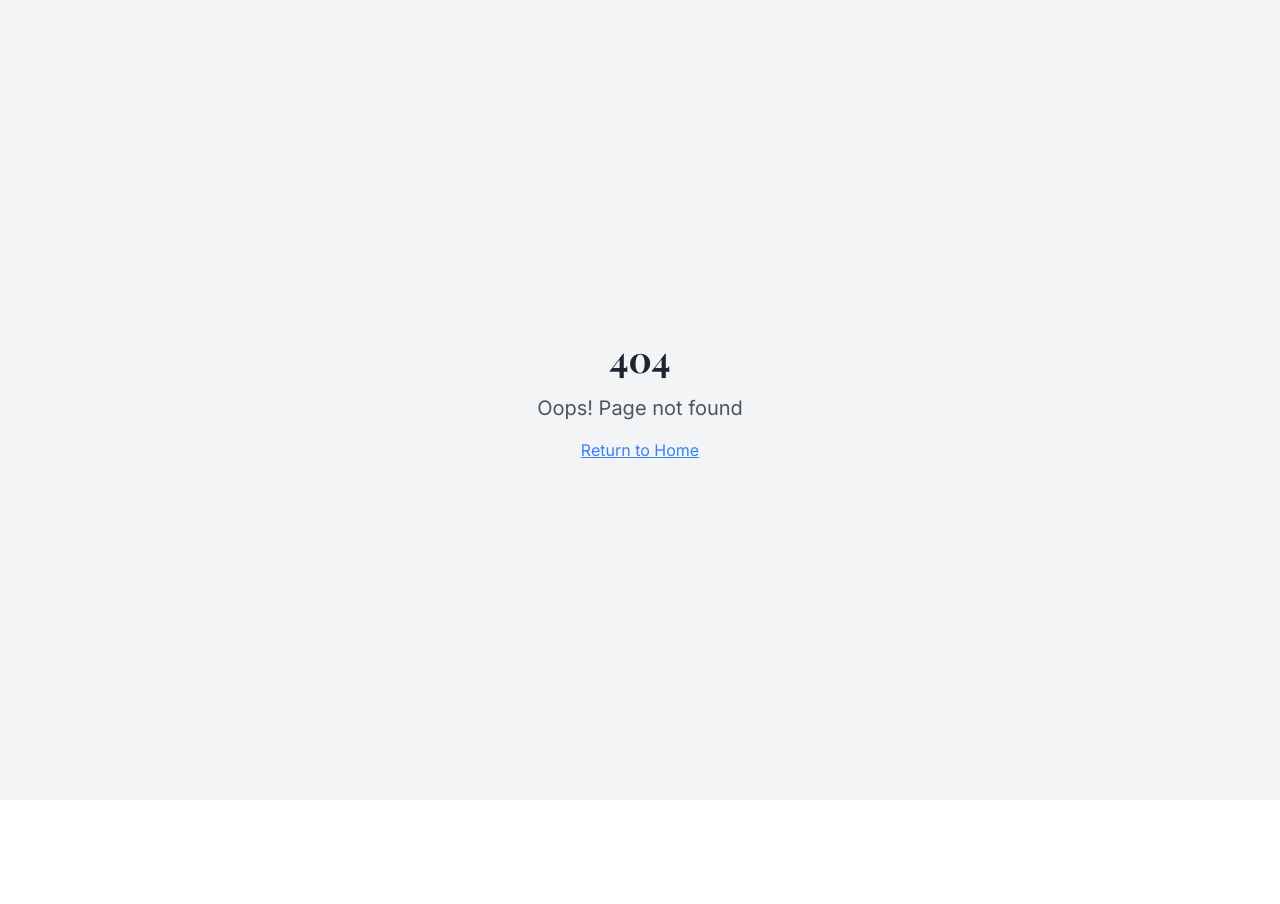
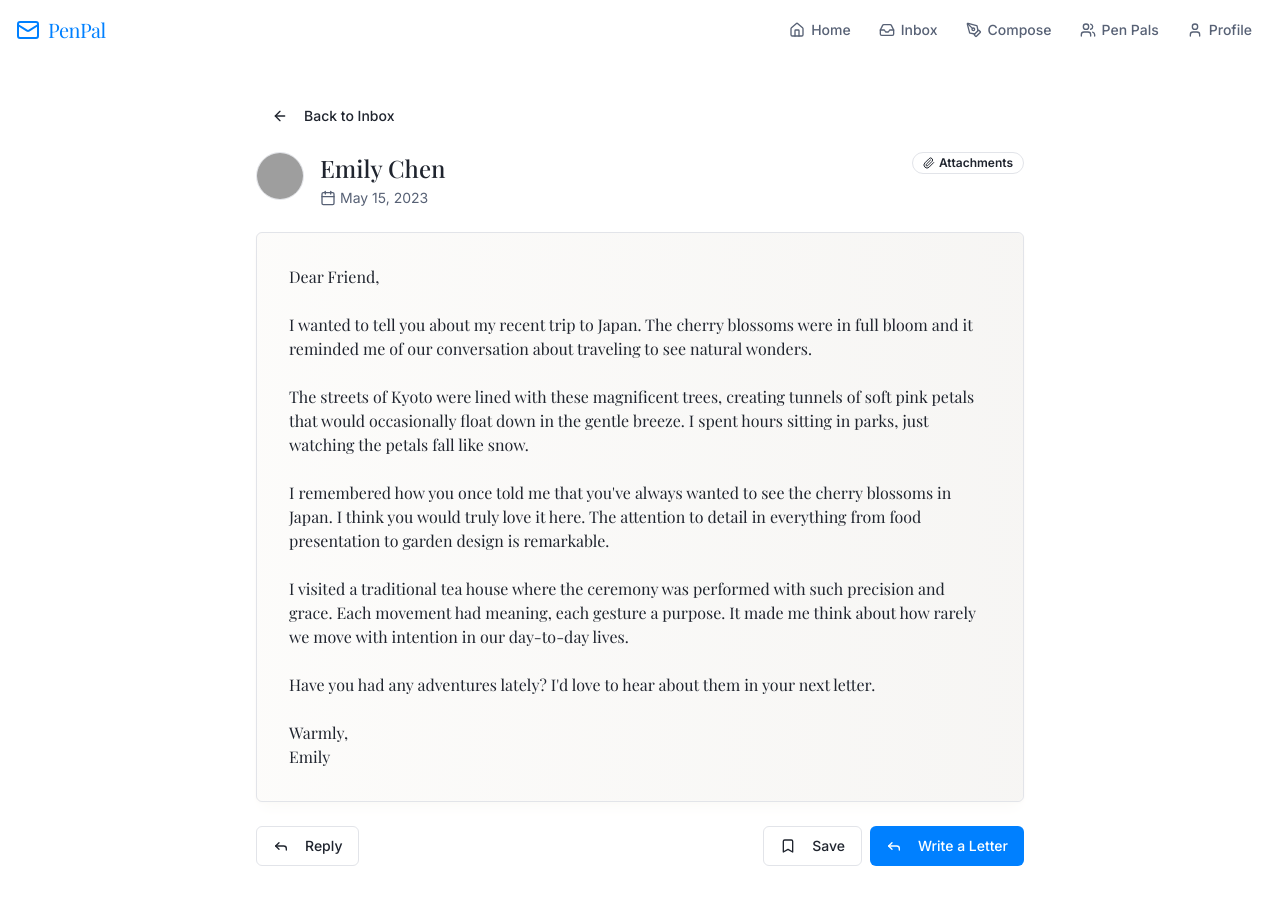
Before and after one commit to devTL493/PenPal-Palooza, a React (Vite) app: page /letter/1 in a window 1280 px wide. Before the commit this address had no page. Shown: the top 904 px of the page. Before the commit the page ends 800 px from the top, so only its background shows below. Built offline with nearby package versions, Linux system fonts and the light colour scheme; grey boxes are pictures that could not be loaded; a web font is replaced by a local one.

Commit message:
Implement conversation view functionality
Adds functionality to open and view individual conversations.

```diff
--- a/src/App.tsx
+++ b/src/App.tsx
@@ -10,6 +10,7 @@ import Compose from "./pages/Compose";
 import PenPals from "./pages/PenPals";
 import Profile from "./pages/Profile";
 import NotFound from "./pages/NotFound";
+import LetterDetail from "./pages/LetterDetail";
 
 const queryClient = new QueryClient();
 
@@ -22,6 +23,7 @@ const App = () => (
         <Routes>
           <Route path="/" element={<Index />} />
           <Route path="/dashboard" element={<Dashboard />} />
+          <Route path="/letter/:id" element={<LetterDetail />} />
           <Route path="/compose" element={<Compose />} />
           <Route path="/penpals" element={<PenPals />} />
           <Route path="/profile" element={<Profile />} />
--- a/src/pages/Dashboard.tsx
+++ b/src/pages/Dashboard.tsx
@@ -1,6 +1,6 @@
 
 import React, { useState } from 'react';
-import { Link } from 'react-router-dom';
+import { Link, useNavigate } from 'react-router-dom';
 import { Button } from "@/components/ui/button";
 import {
   Tabs,
@@ -82,10 +82,11 @@ const sentLetters = [
 
 const Dashboard = () => {
   const [searchQuery, setSearchQuery] = useState('');
+  const navigate = useNavigate();
 
   const handleOpenLetter = (id: string) => {
     console.log(`Opening letter ${id}`);
-    // In a real app, this would navigate to a letter detail view
+    navigate(`/letter/${id}`);
   };
 
   return (
--- /dev/null
+++ b/src/pages/LetterDetail.tsx
@@ -0,0 +1,158 @@
+import React from 'react';
+import { useParams, useNavigate, Link } from 'react-router-dom';
+import { Button } from "@/components/ui/button";
+import { Avatar, AvatarImage, AvatarFallback } from "@/components/ui/avatar";
+import { Badge } from "@/components/ui/badge";
+import { ArrowLeft, Reply, Bookmark, BookmarkCheck, Paperclip, Calendar, Mail } from 'lucide-react';
+import Navigation from '@/components/Navigation';
+
+// Sample data (in a real app, this would come from a database or API)
+const inboxLetters = [
+  {
+    id: '1',
+    sender: {
+      name: 'Emily Chen',
+      avatar: 'https://images.unsplash.com/photo-1494790108377-be9c29b29330?q=80&w=256&auto=format&fit=crop',
+    },
+    preview: 'I wanted to tell you about my recent trip to Japan. The cherry blossoms were in full bloom and it reminded me of our conversation about...',
+    content: `Dear Friend,
+
+I wanted to tell you about my recent trip to Japan. The cherry blossoms were in full bloom and it reminded me of our conversation about traveling to see natural wonders.
+
+The streets of Kyoto were lined with these magnificent trees, creating tunnels of soft pink petals that would occasionally float down in the gentle breeze. I spent hours sitting in parks, just watching the petals fall like snow.
+
+I remembered how you once told me that you've always wanted to see the cherry blossoms in Japan. I think you would truly love it here. The attention to detail in everything from food presentation to garden design is remarkable.
+
+I visited a traditional tea house where the ceremony was performed with such precision and grace. Each movement had meaning, each gesture a purpose. It made me think about how rarely we move with intention in our day-to-day lives.
+
+Have you had any adventures lately? I'd love to hear about them in your next letter.
+
+Warmly,
+Emily`,
+    timestamp: '2 hours ago',
+    isUnread: true,
+    hasAttachments: true,
+    date: 'May 15, 2023',
+  },
+  // ... other letters would be defined here
+];
+
+const sentLetters = [
+  // ... sent letters would be defined here
+];
+
+// Combine all letters for easier lookup
+const allLetters = [...inboxLetters, ...sentLetters];
+
+const LetterDetail = () => {
+  const { id } = useParams();
+  const navigate = useNavigate();
+
+  // Find the letter with the matching ID
+  const letter = allLetters.find(letter => letter.id === id);
+
+  // Handle case where letter is not found
+  if (!letter) {
+    return (
+      <div className="min-h-screen bg-background">
+        <Navigation />
+        <main className="container mx-auto px-4 pt-24 pb-16">
+          <div className="max-w-3xl mx-auto text-center">
+            <Mail className="h-12 w-12 mx-auto text-muted-foreground opacity-50" />
+            <h1 className="mt-4 text-2xl font-medium">Letter not found</h1>
+            <p className="mt-2 text-muted-foreground">The letter you're looking for doesn't exist or has been removed.</p>
+            <Button onClick={() => navigate(-1)} className="mt-4">
+              <ArrowLeft className="mr-2 h-4 w-4" />
+              Go Back
+            </Button>
+          </div>
+        </main>
+      </div>
+    );
+  }
+
+  return (
+    <div className="min-h-screen bg-background">
+      <Navigation />
+
+      <main className="container mx-auto px-4 pt-24 pb-16">
+        <div className="max-w-3xl mx-auto">
+          {/* Letter Header */}
+          <div className="mb-6">
+            <Button
+              variant="ghost"
+              onClick={() => navigate('/dashboard')}
+              className="mb-4"
+            >
+              <ArrowLeft className="mr-2 h-4 w-4" />
+              Back to Inbox
+            </Button>
+
+            <div className="flex items-start justify-between">
+              <div className="flex gap-4">
+                {letter.sender.avatar ? (
+                  <Avatar className="h-12 w-12 border border-border">
+                    <AvatarImage src={letter.sender.avatar} alt={letter.sender.name} />
+                    <AvatarFallback>{letter.sender.name.charAt(0)}</AvatarFallback>
+                  </Avatar>
+                ) : (
+                  <Avatar className="h-12 w-12 bg-primary/10 text-primary">
+                    <AvatarFallback>{letter.sender.name.charAt(0)}</AvatarFallback>
+                  </Avatar>
+                )}
+
+                <div>
+                  <h1 className="text-2xl font-serif font-medium">{letter.sender.name}</h1>
+                  <div className="flex items-center mt-1 text-sm text-muted-foreground">
+                    <Calendar className="h-4 w-4 mr-1" />
+                    <span>{letter.date || letter.timestamp}</span>
+                  </div>
+                </div>
+              </div>
+
+              <div className="flex gap-2">
+                {letter.hasAttachments && (
+                  <Badge variant="outline" className="flex items-center gap-1">
+                    <Paperclip className="h-3 w-3" />
+                    Attachments
+                  </Badge>
+                )}
+              </div>
+            </div>
+          </div>
+
+          {/* Letter Content */}
+          <div className="paper p-8 border rounded-md mb-6 whitespace-pre-line font-serif">
+            {letter.content || letter.preview}
+          </div>
+
+          {/* Action Buttons */}
+          <div className="flex justify-between">
+            <Button variant="outline">
+              <Reply className="mr-2 h-4 w-4" />
+              Reply
+            </Button>
+
+            <div className="flex gap-2">
+              <Button variant="outline">
+                {letter.hasSaved ?
+                  <><BookmarkCheck className="mr-2 h-4 w-4" />Saved</> :
+                  <><Bookmark className="mr-2 h-4 w-4" />Save</>
+                }
+              </Button>
+
+              <Link to="/compose">
+                <Button>
+                  <Reply className="mr-2 h-4 w-4" />
+                  Write a Letter
+                </Button>
+              </Link>
+            </div>
+          </div>
+        </div>
+      </main>
+    </div>
+  );
+};
+
+export default LetterDetail;
```
